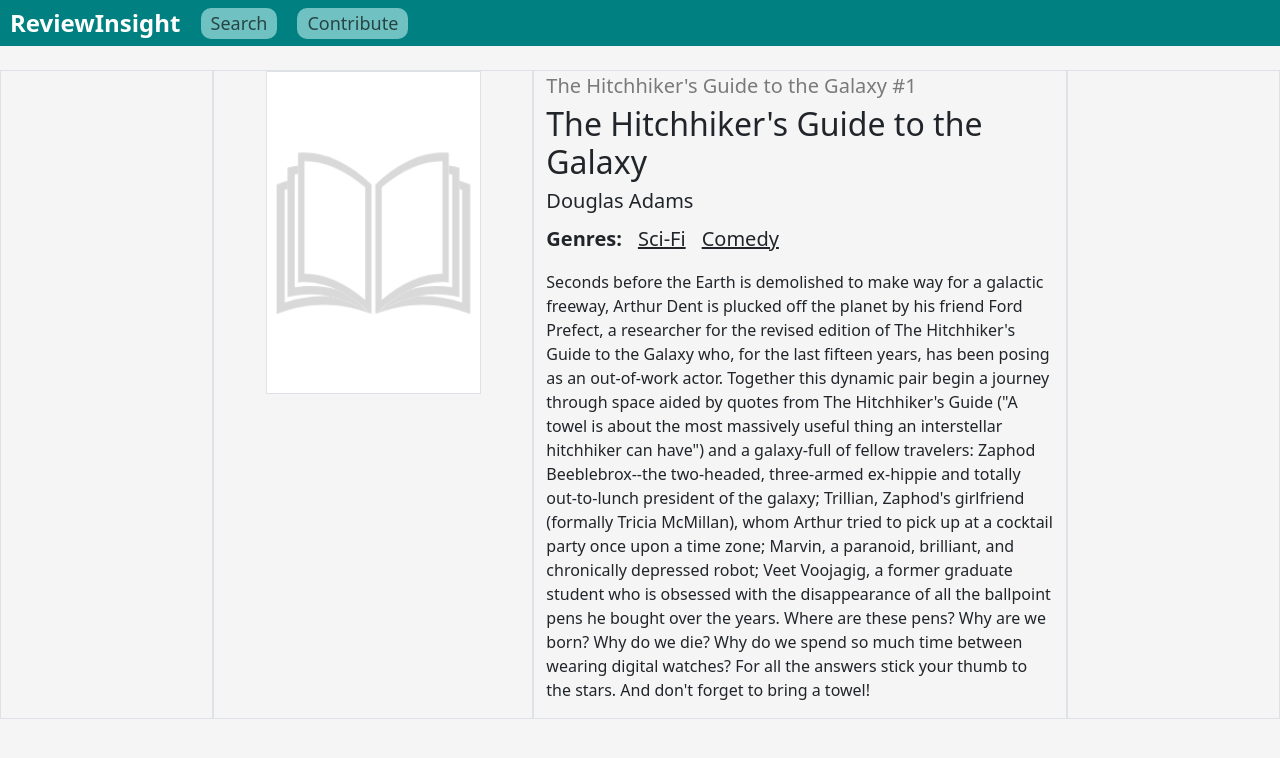
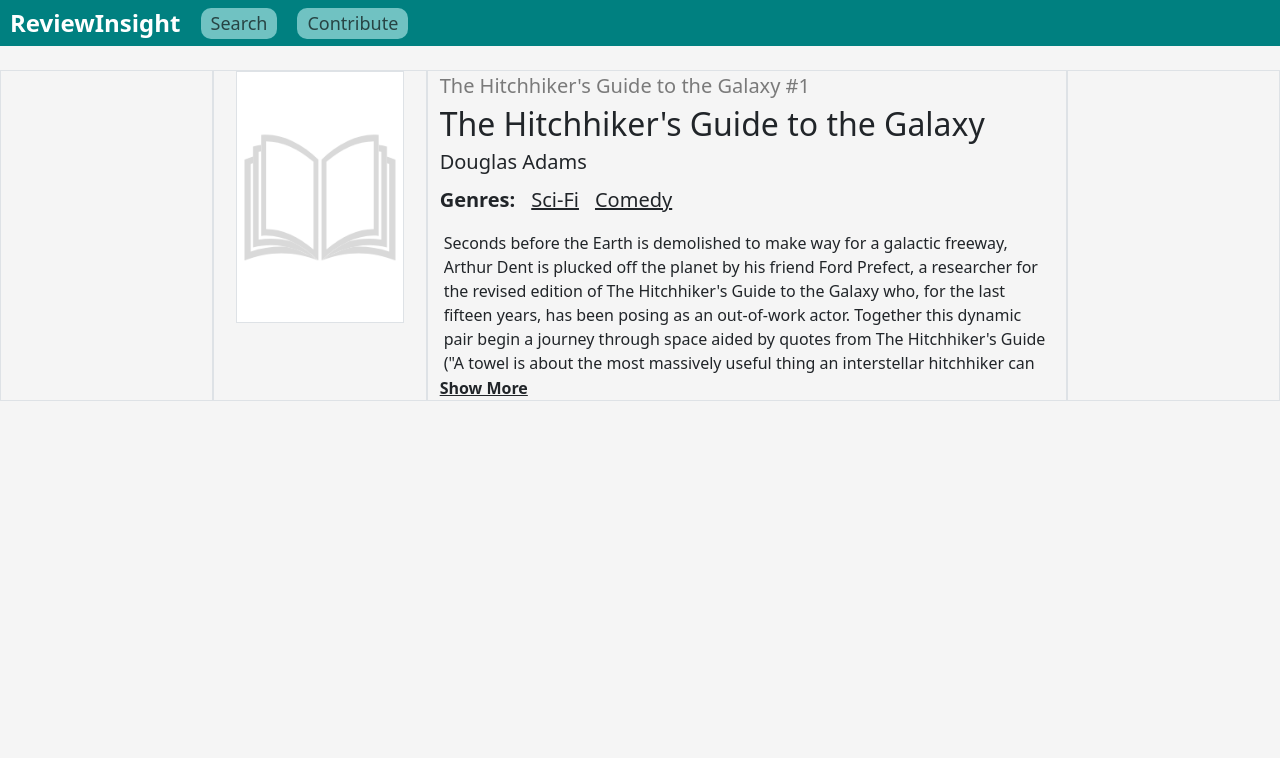
Before and after one commit to Remi1095/ReviewInsight, a React (Create React App) app: page /book-info/1 in a window 1280 px wide. Shown: the top 758 px of the page. Built offline with nearby package versions, Linux system fonts and the light colour scheme.

Commit message:
show more show less paragraph desc

```diff
--- a/src/components/BookInfo.js
+++ b/src/components/BookInfo.js
@@ -1,10 +1,16 @@
-import React from "react";
+import React, { useState } from "react";
 import { getBookById, getBookCover } from "../bookUtils";
 import { useParams } from 'react-router-dom';
 import { Container, Row, Col } from 'react-bootstrap';
 
 
 function BookInfo() {
+
+  const [showMore, setShowMore] = useState(false);
+
+  function toggleDescription() {
+    setShowMore(!showMore);
+  };
 
   const { bookid } = useParams();
   const book = getBookById(bookid);
@@ -13,10 +19,12 @@
     <Container fluid>
       <Row>
         <Col className="border" xl={2} xs={0}></Col>
-        <Col className="border d-flex justify-content-center" xl={3} xs={4}>
-          <img className="border book" style={{ maxHeight:"50%" }} src={bookCover} alt="book1" />
+        <Col className="border d-flex justify-content-center" xl={2} xs={4}>
+          <div className="mx-auto text-center" style={{ width: "90%" }}>
+            <img className="border" style={{ width: "100%" }} src={bookCover} alt="book1" />
+          </div>
         </Col>
-        <Col className="border" xl={5} xs={8}>
+        <Col className="border" xl={6} xs={8}>
           <p className="fs-5 text-black-50 mb-1">{book.series} #{book.volume}</p>
           <h2 className="mb-1">{book.title}</h2>
           <p className="fs-5 mb-2">{book.author}</p>
@@ -26,11 +34,21 @@
               <u key={index} className="mx-2">{genre}</u>
             ))}
           </p>
-          <p>{book.description}</p>
+          <p
+            className="ms-1 mb-0"
+            style={{ maxHeight: showMore ? 'none' : '145px', overflow: 'hidden' }}
+          >
+            {book.description}
+          </p>
+          {book.description.length > 100 && (
+            <strong onClick={toggleDescription}><u>
+              {showMore ? 'Show Less' : 'Show More'}
+            </u></strong>
+          )}
         </Col>
         <Col className="border" xl={2} xs={0}></Col>
       </Row>
-    </Container>
+    </Container >
   );
 }
 
--- a/src/components/Home.js
+++ b/src/components/Home.js
@@ -57,12 +57,12 @@
           <h2 className="text-center mb-3">Recent contributions:</h2>
 
           <div className="contributions-box mx-auto mb-5">
-          <ListGroup horizontal className="justify-content-evenly">
-              <ListGroup.Item> <img className="book" style={{ maxWidth:"90%" }} src={bookCover} alt="book1" /> </ListGroup.Item>
-              <ListGroup.Item> <img className="book" style={{ maxWidth:"90%" }} src={bookCover} alt="book1" /> </ListGroup.Item>
-              <ListGroup.Item> <img className="book" style={{ maxWidth:"90%" }} src={bookCover} alt="book1" /> </ListGroup.Item>
-              <ListGroup.Item> <img className="book" style={{ maxWidth:"90%" }} src={bookCover} alt="book1" /> </ListGroup.Item>
-              <ListGroup.Item> <img className="book" style={{ maxWidth:"90%" }} src={bookCover} alt="book1" /> </ListGroup.Item>
+            <ListGroup horizontal className="justify-content-evenly">
+              <ListGroup.Item> <img className="book" style={{ width: "100%" }} src={bookCover} alt="book1" /> </ListGroup.Item>
+              <ListGroup.Item> <img className="book" style={{ width: "100%" }} src={bookCover} alt="book1" /> </ListGroup.Item>
+              <ListGroup.Item> <img className="book" style={{ width: "100%" }} src={bookCover} alt="book1" /> </ListGroup.Item>
+              <ListGroup.Item> <img className="book" style={{ width: "100%" }} src={bookCover} alt="book1" /> </ListGroup.Item>
+              <ListGroup.Item> <img className="book" style={{ width: "100%" }} src={bookCover} alt="book1" /> </ListGroup.Item>
             </ListGroup>
           </div>
 
--- a/src/components/Search.js
+++ b/src/components/Search.js
@@ -20,7 +20,7 @@
     <div className="book-box" onClick={handleClick}>
 
       <div style={{ flex: '0 0 16.666%', maxWidth: '16.666%' }}>
-        <img className="border book" style={{ maxWidth:"90%" }} src={bookCover} alt="book1" />
+        <img className="border book" style={{ width:"90%" }} src={bookCover} alt="book1" />
       </div>
 
       <div style={{ flex: '0 0 83.333%', maxWidth: '83.333%' }}>
--- a/src/style.css
+++ b/src/style.css
@@ -28,10 +28,6 @@
   margin: 0 1.5% !important;
   border-top: 2px solid black !important;
   opacity: 1 !important;
-}
-
-.book {
-  aspect-ratio: 2 / 3;
 }
 
 .navbar {
```
